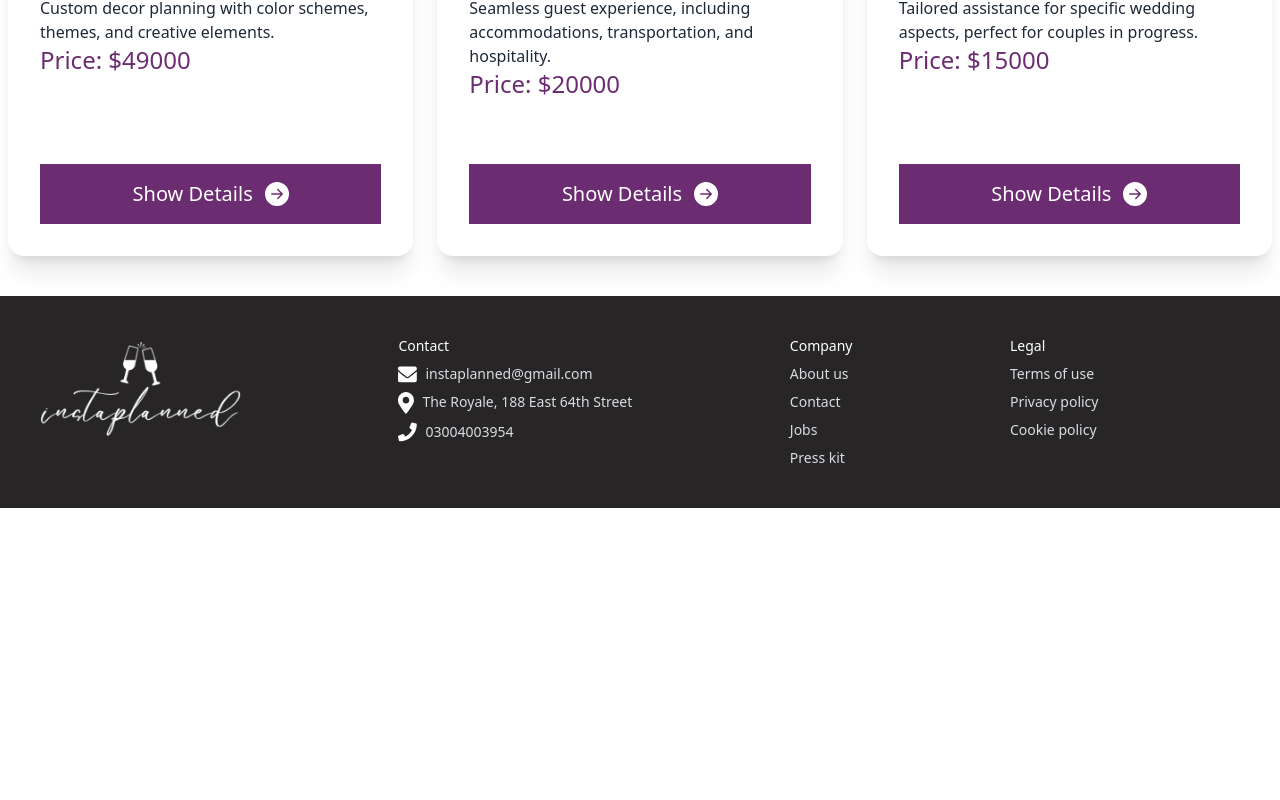
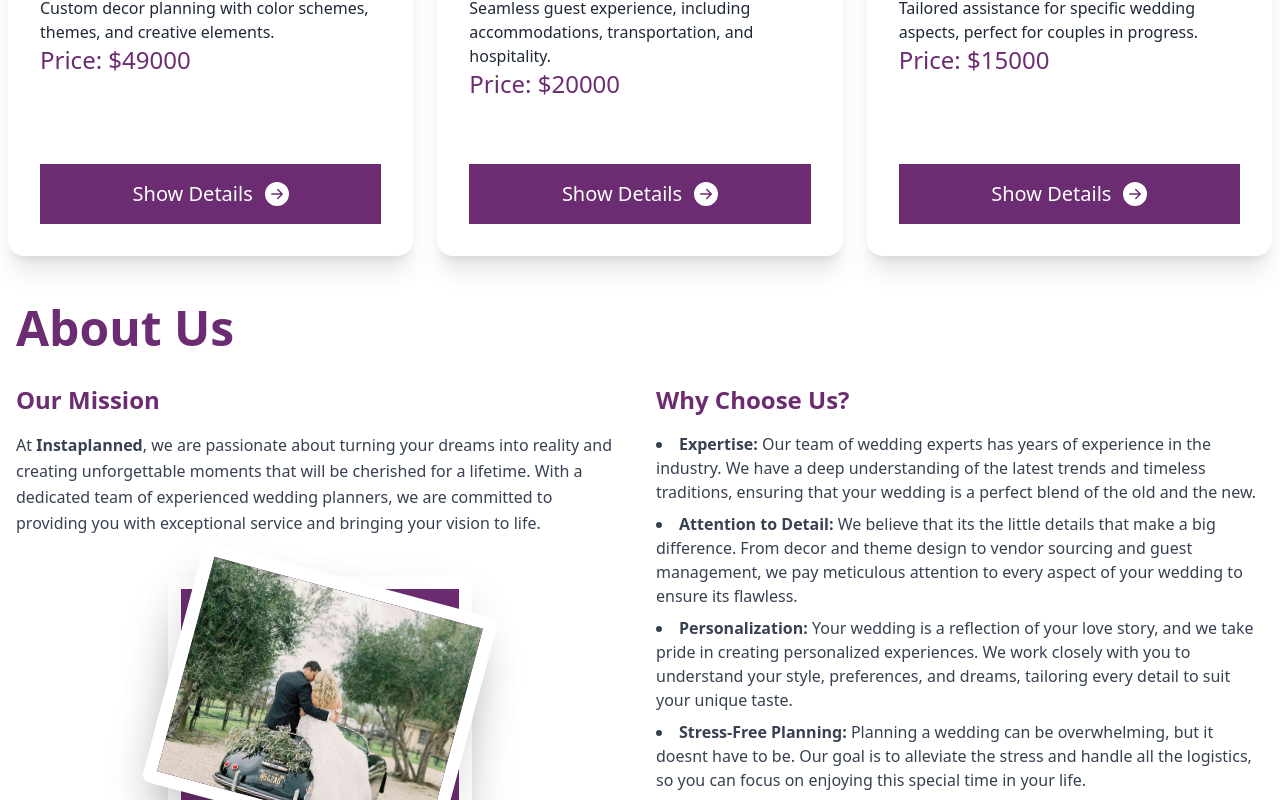
Before and after one commit to Mehedy-Tanvir/react-wedding-planner, a React (Vite) app: page / in a window 1280 px wide. Shown: the part 2000-2800 px from the top of the page. Before the commit the page ends 2508 px from the top, so only its background shows below. Built offline with nearby package versions, Linux system fonts and the light colour scheme; no server answers.

Commit message:
about section added

```diff
--- /dev/null
+++ b/src/Components/AboutUs/AboutUs.jsx
@@ -0,0 +1,100 @@
+const AboutUs = () => {
+  return (
+    <div className="font-sans-serif">
+      <div className="py-12">
+        <div className="container px-4 mx-auto">
+          <h2 className="text-5xl font-sans-serif font-semibold text-[#6C2C71] mb-8">
+            About Us
+          </h2>
+          <div className="grid grid-cols-1 gap-8 lg:grid-cols-2">
+            <div className="flex flex-col justify-start">
+              <h3 className="text-2xl font-semibold text-[#6C2C71] mb-4">
+                Our Mission
+              </h3>
+              <p className="leading-relaxed text-gray-700">
+                At <span className="font-semibold">Instaplanned</span>, we are
+                passionate about turning your dreams into reality and creating
+                unforgettable moments that will be cherished for a lifetime.
+                With a dedicated team of experienced wedding planners, we are
+                committed to providing you with exceptional service and bringing
+                your vision to life.
+              </p>
+              <div className="hidden lg:block relative self-center mt-10 w-[50%] h-[50%]">
+                <div className="w-full h-full border-[13px] shadow-2xl rounded-lg z-10 border-white bg-[#6C2C70]"></div>
+
+                <img
+                  className="w-full h-full border-[13px] object-cover object-center shadow-2xl rounded-lg absolute bottom-0 rotate-[15deg] z-20 border-white bg-[#6C2C70]" //
+                  src="/about.jpg"
+                  alt=""
+                />
+              </div>
+              <div className="self-center mt-4 lg:hidden">
+                <img
+                  className="w-full h-full border-[13px] object-cover object-center shadow-2xl rounded-lg border-white bg-[#6C2C70]" //
+                  src="/about.jpg"
+                  alt=""
+                />
+              </div>
+            </div>
+            <div className="flex flex-col justify-start">
+              <h3 className="text-2xl font-semibold text-[#6C2C71] mb-4">
+                Why Choose Us?
+              </h3>
+              <ul className="text-gray-700 list-disc list-inside">
+                <li className="mb-2">
+                  <span className="font-semibold">Expertise:</span> Our team of
+                  wedding experts has years of experience in the industry. We
+                  have a deep understanding of the latest trends and timeless
+                  traditions, ensuring that your wedding is a perfect blend of
+                  the old and the new.
+                </li>
+                <li className="mb-2">
+                  <span className="font-semibold">Attention to Detail:</span> We
+                  believe that its the little details that make a big
+                  difference. From decor and theme design to vendor sourcing and
+                  guest management, we pay meticulous attention to every aspect
+                  of your wedding to ensure its flawless.
+                </li>
+                <li className="mb-2">
+                  <span className="font-semibold">Personalization:</span> Your
+                  wedding is a reflection of your love story, and we take pride
+                  in creating personalized experiences. We work closely with you
+                  to understand your style, preferences, and dreams, tailoring
+                  every detail to suit your unique taste.
+                </li>
+                <li className="mb-2">
+                  <span className="font-semibold">Stress-Free Planning:</span>{" "}
+                  Planning a wedding can be overwhelming, but it doesnt have to
+                  be. Our goal is to alleviate the stress and handle all the
+                  logistics, so you can focus on enjoying this special time in
+                  your life.
+                </li>
+                <li className="mb-2">
+                  <span className="font-semibold">Exceptional Service:</span> We
+                  are committed to providing the highest level of service to our
+                  clients. Our team is dedicated to making your wedding day not
+                  only beautiful but also memorable for all the right reasons.
+                </li>
+              </ul>
+            </div>
+          </div>
+          <p className="mt-8 text-gray-700">
+            <span className="font-semibold">
+              Let Us Be Part of Your Journey
+            </span>
+            <br />
+            We are excited to embark on this journey with you and be part of
+            your love story. Whether you are planning an intimate celebration or
+            a grand affair, <span className="font-semibold">
+              Instaplanned
+            </span>{" "}
+            is here to make it a reality. Contact us today to start planning the
+            wedding of your dreams.
+          </p>
+        </div>
+      </div>
+    </div>
+  );
+};
+
+export default AboutUs;
--- a/src/Pages/Home/Home.jsx
+++ b/src/Pages/Home/Home.jsx
@@ -1,13 +1,14 @@
 import { useLoaderData } from "react-router-dom";
 import Banner from "../../Components/Banner/Banner";
 import CardService from "../../Components/Card_Service/CardService";
+import AboutUs from "../../Components/AboutUs/AboutUs";
 
 const Home = () => {
   const data = useLoaderData();
   return (
     <div>
       <Banner></Banner>
-      <h1 className="mt-10 text-5xl font-semibold text-center md:mt-20 bold text-[#272525] font-sans-serif">
+      <h1 className="mt-10 text-5xl font-semibold text-center md:mt-20 bold text-[#6C2C70] font-sans-serif">
         Our Services
       </h1>
       <div className="grid grid-cols-1 gap-6 px-2 pt-6 md:mt-10 md:grid-cols-2 lg:grid-cols-3">
@@ -15,6 +16,7 @@ const Home = () => {
           <CardService key={service.id} service={service}></CardService>
         ))}
       </div>
+      <AboutUs></AboutUs>
     </div>
   );
 };
--- a/src/Root/Root.jsx
+++ b/src/Root/Root.jsx
@@ -15,7 +15,6 @@ const Root = () => {
         <NavbarBlack></NavbarBlack>
       )}
       <Outlet></Outlet>
-      <div className="mb-10"></div>
       <Footer></Footer>
     </div>
   );
```
Also changed, not shown: public/about.jpg (added).
